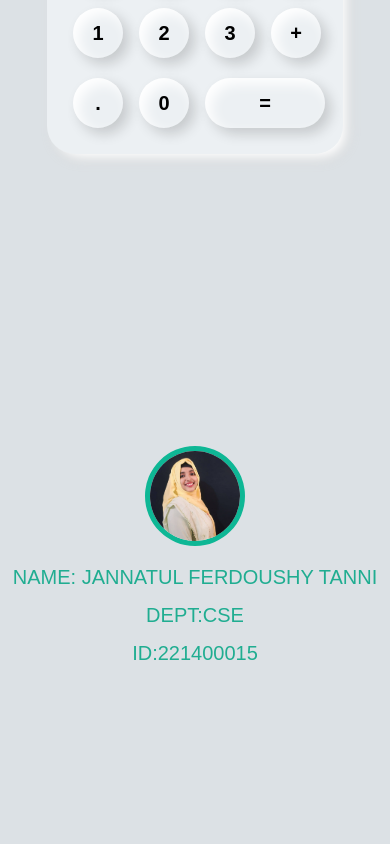
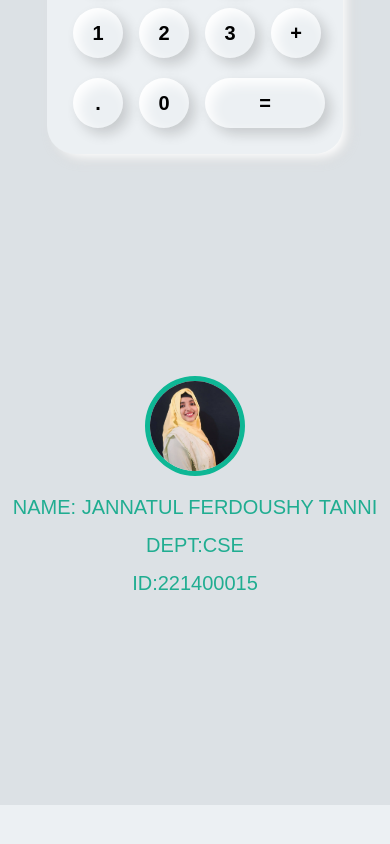
Before and after one commit to tannijannat/calculator, a plain HTML site: page index.html in a window 390 px wide. Shown: the part 528-1372 px from the top of the page. After the commit the page ends 1333 px from the top, so only its background shows below. Drawn offline with Linux system fonts and the light colour scheme.

Commit message:
responsive completed

```diff
--- a/responsive.css
+++ b/responsive.css
@@ -9,7 +9,7 @@
         background-color: #dce1e5;
         padding-bottom: 200px;
         width: 100%;
-        padding-top: 120px;
+        padding-top: 50px;
     }
 
     .student ul {
```
